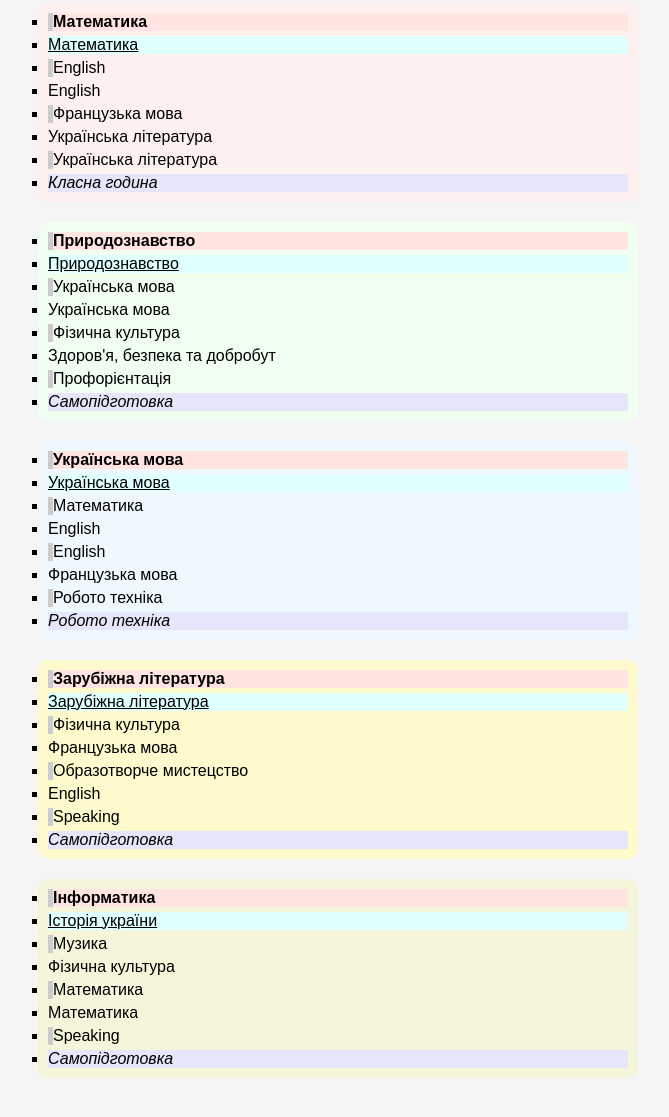
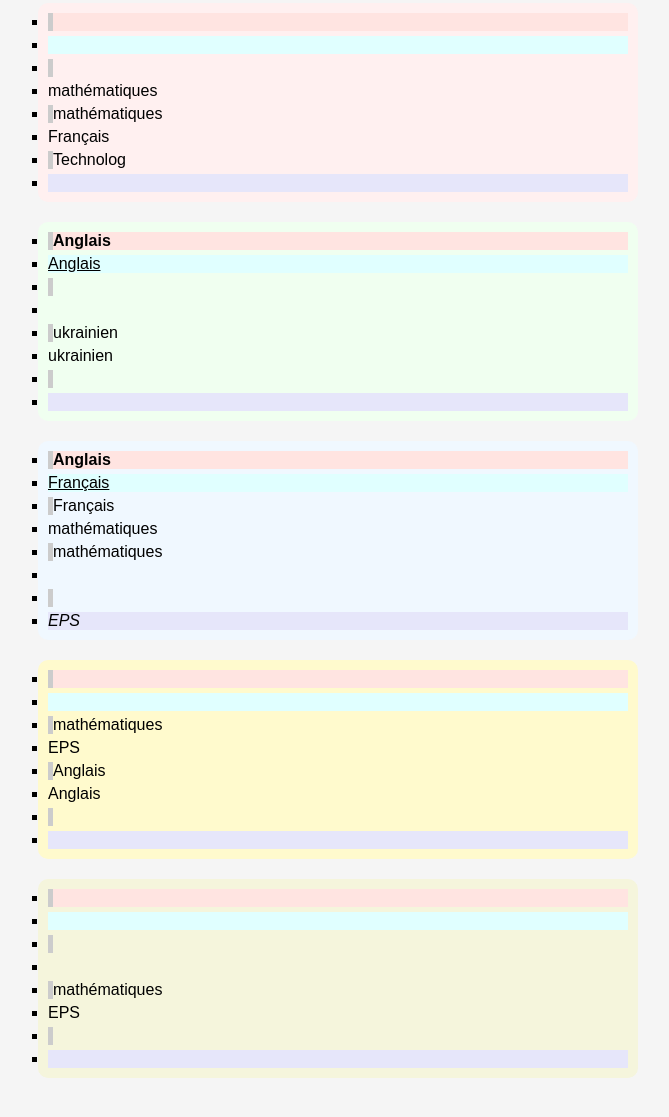
Before and after one commit to Nik-kul/h, a plain HTML site: page index.html in a window 1280 px wide. Shown: the part 93-1210 px from the top of the page, without its empty margins (302-971 px from the left). Drawn offline with Linux system fonts and the light colour scheme.

Commit message:
Update index.html

```diff
--- a/index.html
+++ b/index.html
@@ -9,59 +9,59 @@
   <div class="schedule">
     <h2>Розклад уроків</h2>
 
-    <ul class="day monday">
-      <li>Математика</li>
-      <li>Математика</li>
-      <li>English</li>
-      <li>English</li>
-      <li>Французька мова</li>
-      <li>Українська література</li>
-      <li>Українська література</li>
-      <li>Класна година</li>
+        <ul class="day monday">
+      <li></li>
+      <li></li>
+      <li></li>
+      <li>mathématiques</li>
+      <li>mathématiques</li>
+      <li>Français</li>
+      <li>Technolog</li>
+      <li></li>
     </ul>
 
     <ul class="day tuesday">
-      <li>Природознавство</li>
-      <li>Природознавство</li>
-      <li>Українська мова</li>
-      <li>Українська мова</li>
-      <li>Фізична культура</li>
-      <li>Здоров'я, безпека та добробут</li>
-      <li>Профорієнтація</li>
-      <li>Самопідготовка</li>
+      <li>Anglais</li>
+      <li>Anglais</li>
+      <li></li>
+      <li></li>
+      <li>ukrainien</li>
+      <li>ukrainien</li>
+      <li></li>
+      <li></li>
     </ul>
 
-    <ul class="day wednesday">
-      <li>Українська мова</li>
-      <li>Українська мова</li>
-      <li>Математика</li>
-      <li>English</li>
-      <li>English</li>
-      <li>Французька мова</li>
-      <li>Робото техніка</li>
-      <li>Робото техніка</li>
+        <ul class="day wednesday">
+      <li>Anglais</li>
+      <li>Français</li>
+      <li>Français</li>
+      <li>mathématiques</li>
+      <li>mathématiques</li>
+      <li></li>
+      <li></li>
+      <li>EPS</li>
     </ul>
 
-    <ul class="day thursday">
-      <li>Зарубіжна література</li>
-      <li>Зарубіжна література</li>
-      <li>Фізична культура</li>
-      <li>Французька мова</li>
-      <li>Образотворче мистецство</li>
-      <li>English</li>
-      <li>Speaking</li>
-      <li>Самопідготовка</li>
+        <ul class="day thursday">
+      <li></li>
+      <li></li>
+      <li>mathématiques</li>
+      <li>EPS</li>
+      <li>Anglais</li>
+      <li>Anglais</li>
+      <li></li>
+      <li></li>
     </ul>
 
-    <ul class="day friday">
-      <li>Інформатика</li>
-      <li>Історія україни</li>
-      <li>Музика</li>
-      <li>Фізична культура</li>
-      <li>Математика</li>
-      <li>Математика</li>
-      <li>Speaking</li>
-      <li>Самопідготовка</li>
+        <ul class="day friday">
+      <li></li>
+      <li></li>
+      <li></li>
+      <li></li>
+      <li>mathématiques</li>
+      <li>EPS</li>
+      <li></li>
+      <li></li>
     </ul>
   </div>
 </body>
```
